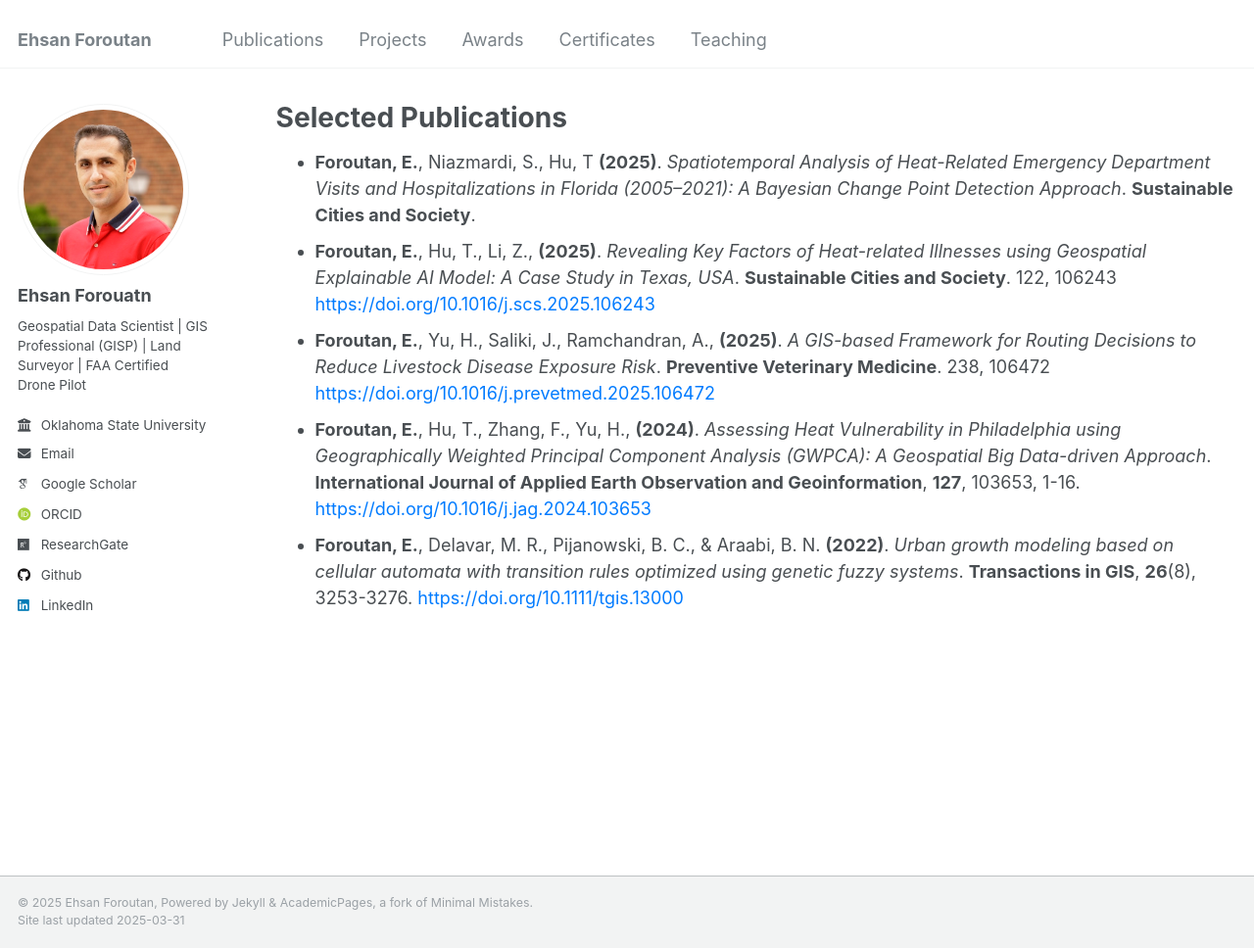
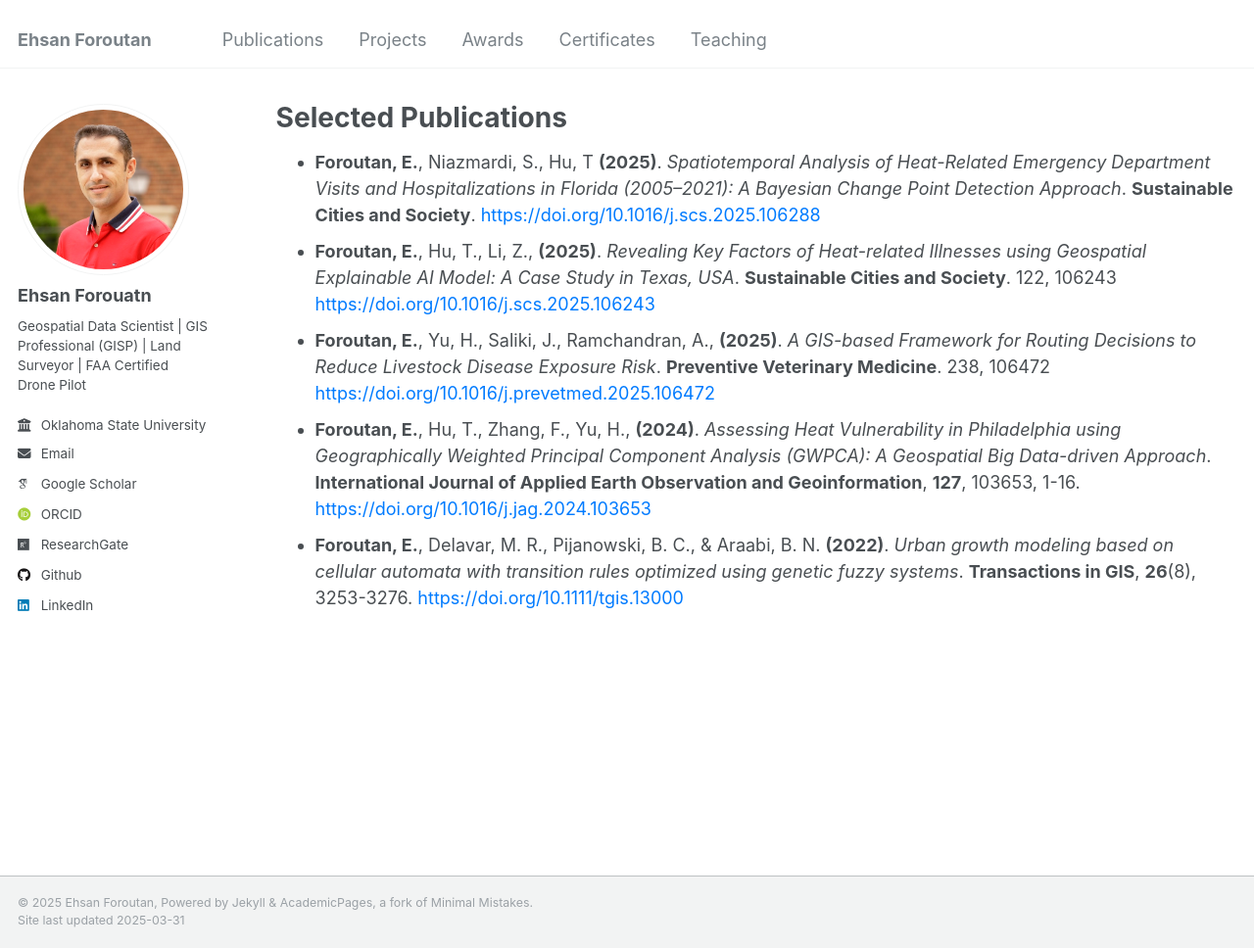
Before and after one commit to eforoutan/eforoutan.github.io, a Jekyll site: the page built from _pages/publications.html, in a window 1280 px wide and 968 px high. Shown: the whole window at 98% size. Built offline with Jekyll 4.4.1, drawn with Linux system fonts in a browser that asks for light colours; some web fonts are replaced.

Commit message:
Update publications.html

```diff
--- a/_pages/publications.html
+++ b/_pages/publications.html
@@ -10,6 +10,7 @@ author_profile: true
     <strong>Foroutan, E.</strong>, Niazmardi, S., Hu, T <strong>(2025)</strong>.
     <em>Spatiotemporal Analysis of Heat-Related Emergency Department Visits and Hospitalizations in Florida (2005–2021): A Bayesian Change Point Detection Approach</em>.
     <strong>Sustainable Cities and Society</strong>.
+  <a href="https://doi.org/10.1016/j.scs.2025.106288" target="_blank" style="color: #007BFF; text-decoration: none;">https://doi.org/10.1016/j.scs.2025.106288</a>
   </li>
 
  <li style="font-size: 1rem; line-height: 1.5; margin-bottom: 10px;">
```
